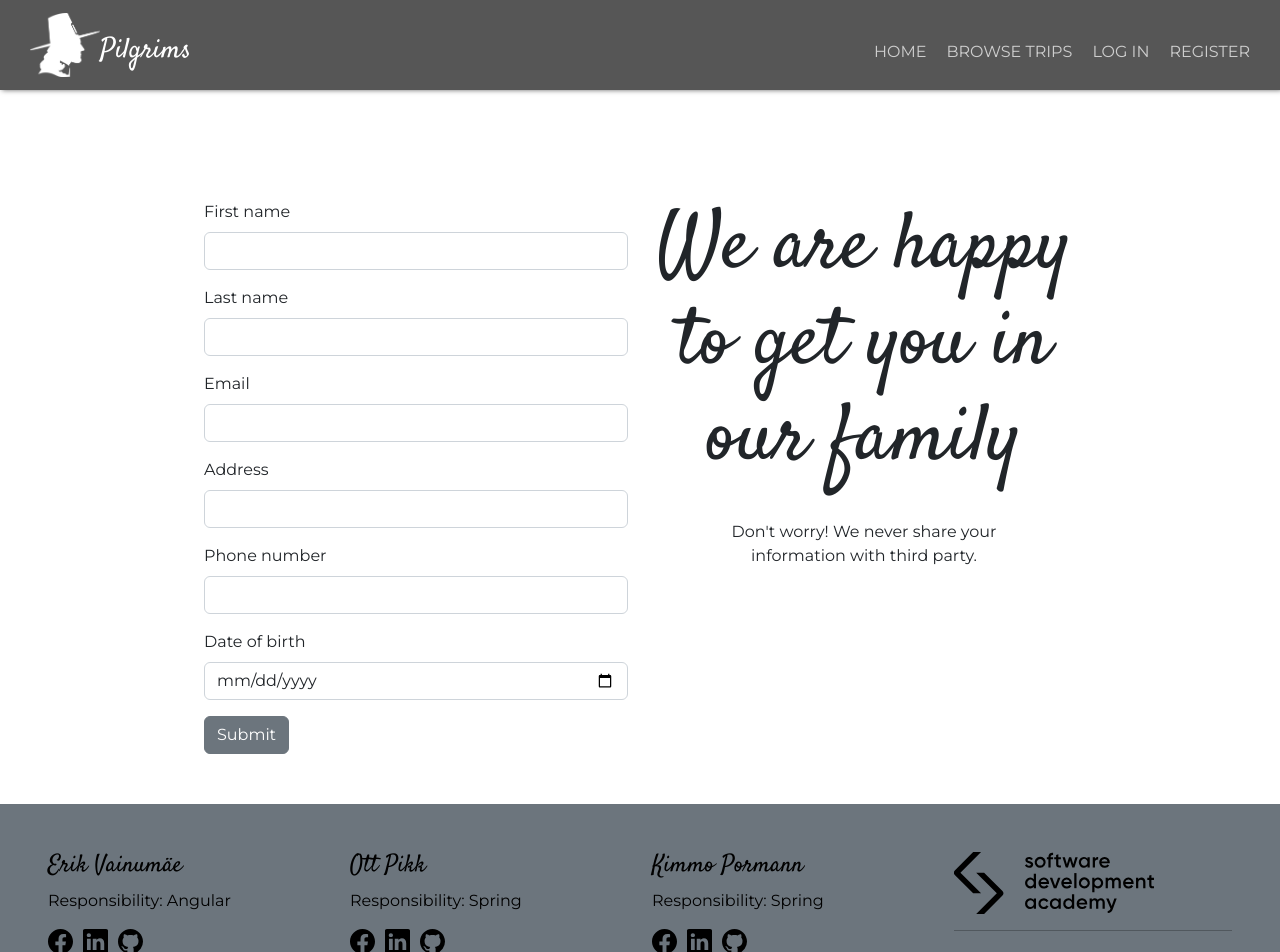
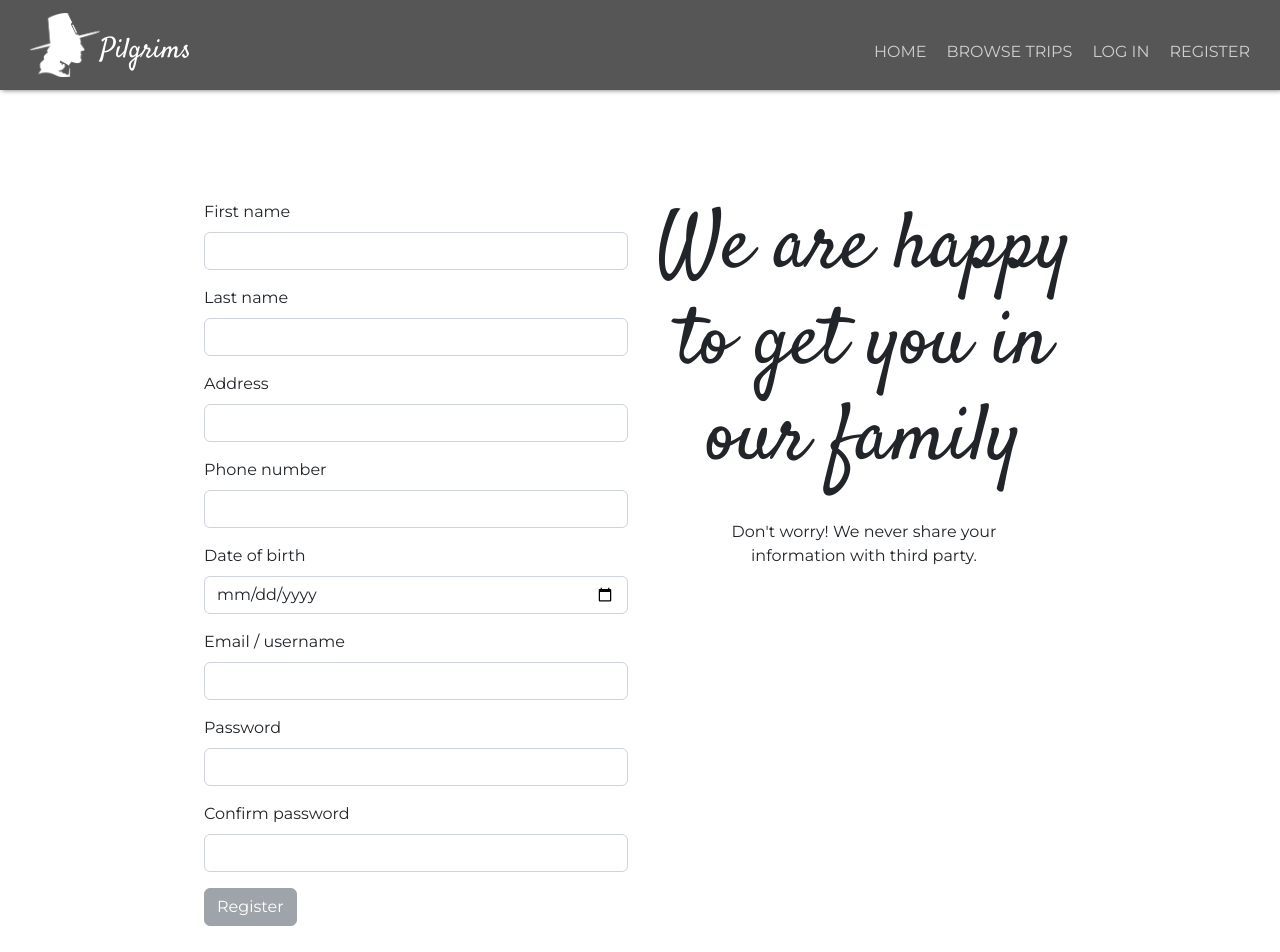
Before and after one commit to erik-vm/travel-agency-client, an Angular app: page /register in a window 1280 px wide. Shown: the top 952 px of the page. Built offline with nearby package versions, Linux system fonts and the light colour scheme.

Commit message:
created service and started on reg form

```diff
--- a/src/app/app.module.ts
+++ b/src/app/app.module.ts
@@ -10,6 +10,8 @@ import { RegisterComponent } from './user/register/register.component';
 import { FooterComponent } from './footer/footer.component';
 import { BrowseTripsComponent } from './browse-trips/browse-trips.component';
 import { SearchTripsComponent } from './search-trips/search-trips.component';
+import { ReactiveFormsModule } from '@angular/forms';
+import { HttpClientModule } from '@angular/common/http';
 
 @NgModule({
   declarations: [
@@ -24,7 +26,9 @@ import { SearchTripsComponent } from './search-trips/search-trips.component';
   ],
   imports: [
     BrowserModule,
-    AppRoutingModule
+    AppRoutingModule,
+    HttpClientModule,
+    ReactiveFormsModule
   ],
   providers: [],
   bootstrap: [AppComponent]
--- /dev/null
+++ b/src/app/http.service.ts
@@ -0,0 +1,23 @@
+import { HttpClient } from '@angular/common/http';
+import { Injectable } from '@angular/core';
+import { Observable } from 'rxjs';
+import { User } from './user';
+
+@Injectable({
+  providedIn: 'root'
+})
+export class HttpService {
+  baseUrl = 'http://localhost:8080';
+  constructor(private http: HttpClient) {}
+
+
+  //User related operations
+
+  //Log in
+
+  //Register
+  addNewUser(user: User): Observable<unknown>{
+    return this.http.post(`${this.baseUrl}/users`, user)
+  }
+
+}
--- a/src/app/user/register/register.component.html
+++ b/src/app/user/register/register.component.html
@@ -1,31 +1,47 @@
 <div class="row login-form">
     <div class="col-6">
-        <form>
+        <form [formGroup]="registerForm" (ngSubmit)="onSubmit()">
             <div class="mb-3">
               <label for="firstName" class="form-label">First name</label>
-              <input type="text" class="form-control" id="firstName">
+              <input type="text" class="form-control" id="firstName" formControlName="firstName">
             </div>
             <div class="mb-3">
               <label for="lastName" class="form-label">Last name</label>
-              <input type="text" class="form-control" id="lastName">
+              <input type="text" class="form-control" id="lastName"
+              formControlName="lastName">
             </div>
-            <div class="mb-3">
-                <label for="email" class="form-label">Email</label>
-                <input type="email" class="form-control" id="email">
-              </div>
+
               <div class="mb-3">
                 <label for="address" class="form-label">Address</label>
-                <input type="text" class="form-control" id="address">
+                <input type="text" class="form-control" id="address"
+                formControlName="address">
               </div>
               <div class="mb-3">
                 <label for="phoneNumber" class="form-label">Phone number</label>
-                <input type="tel" class="form-control" id="phoneNumber">
+                <input type="tel" class="form-control" id="phoneNumber"
+                formControlName="phoneNumber">
               </div>
               <div class="mb-3">
                 <label for="dob" class="form-label">Date of birth</label>
-                <input type="date" class="form-control" id="dob">
+                <input type="date" class="form-control" id="dob"
+                formControlName="dob">
               </div>
-            <button type="submit" class="btn btn-secondary">Submit</button>
+              <div class="mb-3">
+                <label for="email" class="form-label">Email / username</label>
+                <input type="email" class="form-control" id="email"
+                formControlName="email">
+              </div>
+              <div class="mb-3">
+                <label for="password" class="form-label">Password</label>
+                <input type="password" class="form-control" id="password"
+                formControlName="password">
+              </div>
+              <div class="mb-3">
+                <label for="confirm" class="form-label">Confirm password</label>
+                <input type="password" class="form-control" id="confirm"
+                formControlName="confirmPassword">
+              </div>
+            <button type="submit" class="btn btn-secondary" [disabled]="registerForm.invalid">Register</button>
           </form>
     </div>
     <div class="col-6 text-center d-flex flex-column align-items-center">
--- a/src/app/user/register/register.component.ts
+++ b/src/app/user/register/register.component.ts
@@ -1,4 +1,11 @@
 import { Component, OnInit } from '@angular/core';
+import {
+  FormBuilder,
+  FormGroup,
+  Validators,
+} from '@angular/forms';
+import { ActivatedRoute, Router } from '@angular/router';
+import { HttpService } from 'src/app/http.service';
 
 @Component({
   selector: 'app-register',
@@ -7,9 +14,36 @@ import { Component, OnInit } from '@angular/core';
 })
 export class RegisterComponent implements OnInit {
 
-  constructor() { }
+registerForm: FormGroup = this.fb.group({
+  id: null,
+  firstName: [null, [Validators.required]],
+  lastName: [null, [Validators.required]],
+  address: null,
+  phoneNumber: null,
+  dob: null,
+  email: [null, [Validators.required, Validators.email]],
+  password: [null,[Validators.required, Validators.pattern(/^(?=.*\d)(?=.*[a-z])(?=.*[A-Z])(?=.*[a-zA-Z]).{8,}$/gm)]],
+  confirmPassword: [null,[Validators.required]]
+})
+
+  constructor(
+    private router: Router,
+    private fb: FormBuilder,
+    private httpService: HttpService,
+    private route: ActivatedRoute
+  ) { }
 
   ngOnInit(): void {
   }
 
+  onSubmit():void{
+    if(this.registerForm.valid){
+      this.httpService.addNewUser(this.registerForm.getRawValue()).subscribe(()=>{
+        this.router.navigate(['/login']);
+      });
+    }else{
+      alert("Registering new user failed!")
+    }
+  }
+
 }
```
Also changed, not shown: 1 other file (tests, documents, lock files or other folders).
